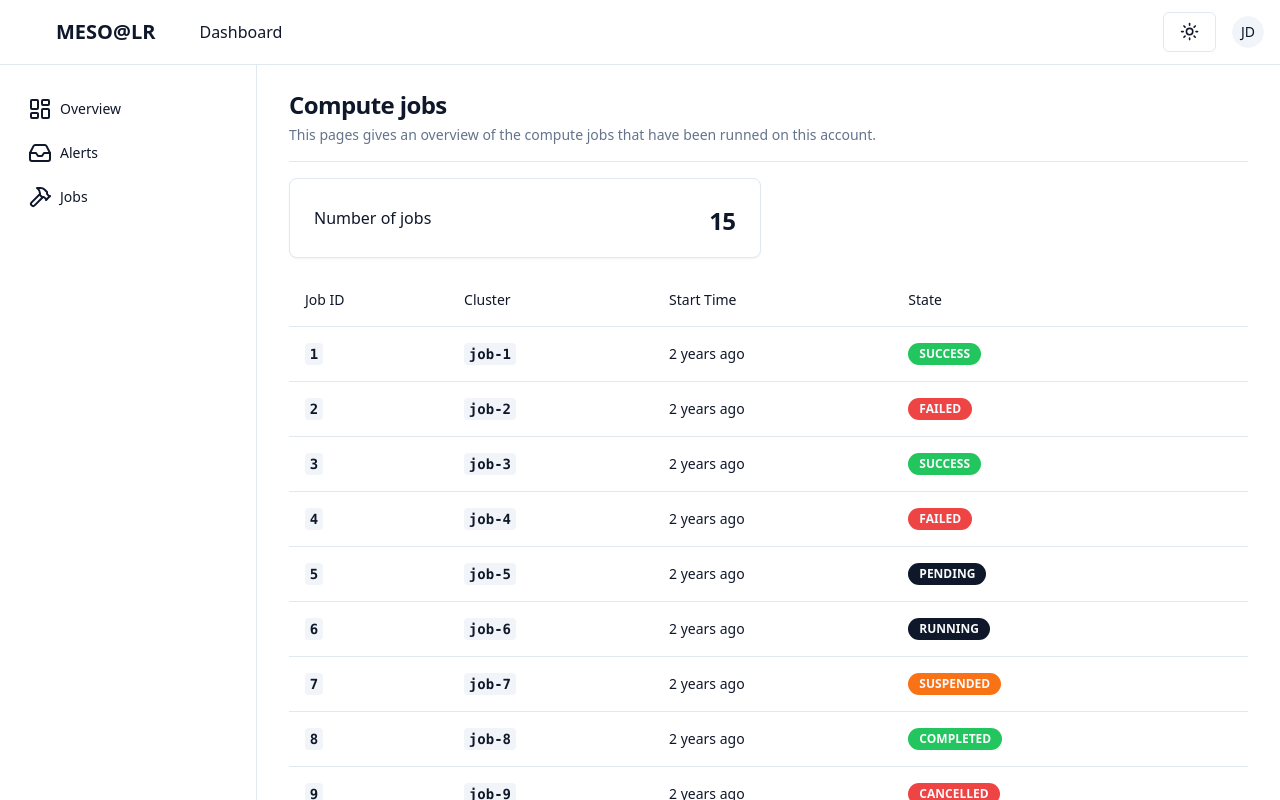
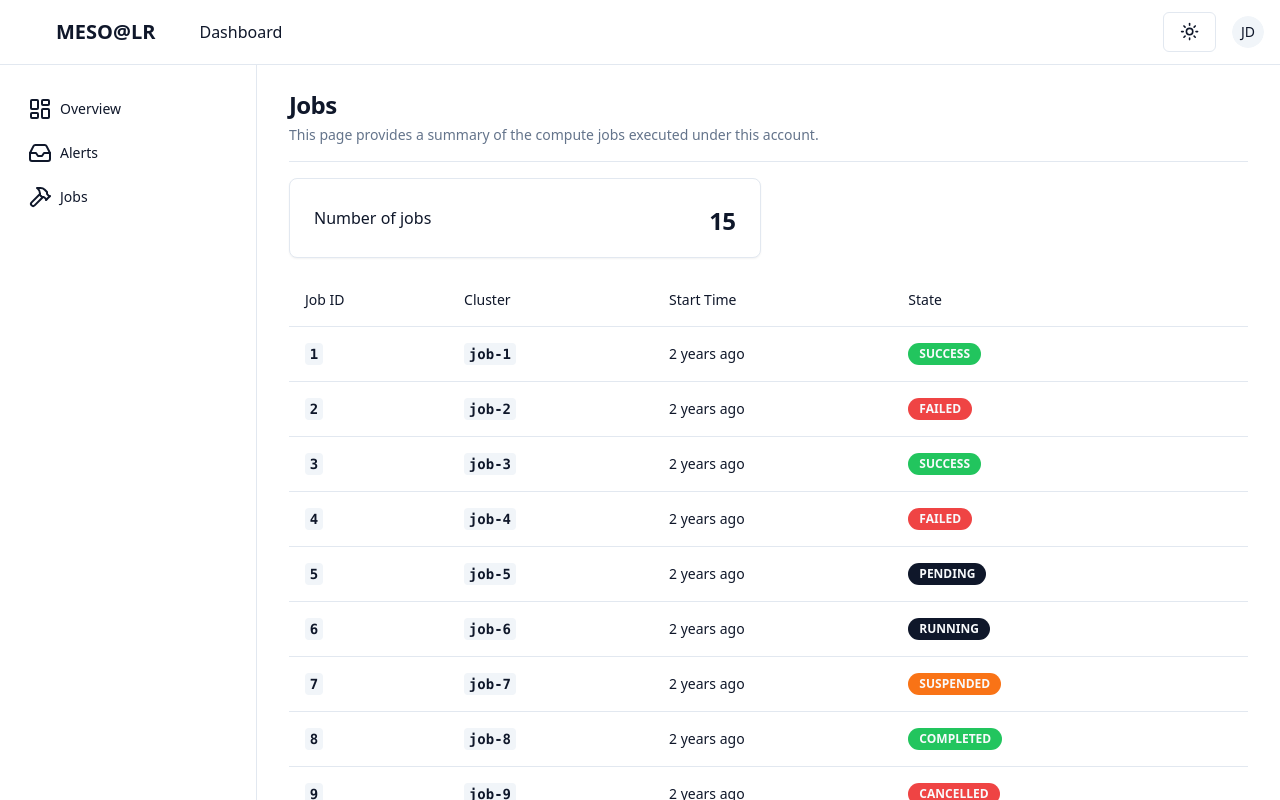
Before and after one commit to do-22-23-isdm/dashboard, a Next.js app: page /en/dashboard/jobs in a window 1280 px wide. Shown: the top 800 px of the page. Built offline with nearby package versions, Linux system fonts and the light colour scheme.

Commit message:
feat: add page metadata

```diff
--- a/locales/en.json
+++ b/locales/en.json
@@ -32,8 +32,8 @@
     }
   },
   "Jobs": {
-    "title": "Compute jobs",
-    "description": "This pages gives an overview of the compute jobs that have been runned on this account.",
+    "title": "Jobs",
+    "description": "This page provides a summary of the compute jobs executed under this account.",
     "numberOfJobs": "Number of jobs"
   }
 }
--- a/locales/fr.json
+++ b/locales/fr.json
@@ -33,7 +33,7 @@
   },
   "Jobs": {
     "title": "Tâches de calcul",
-    "description": "Cette page donne une vue d'ensemble des tâches de calcul éxécutées sur ce compte.",
+    "description": "Cette page offre un aperçu des tâches de calcul exécutées sur ce compte.",
     "numberOfJobs": "Nombre de tâches"
   }
 }
--- a/src/app/[locale]/dashboard/jobs/page.tsx
+++ b/src/app/[locale]/dashboard/jobs/page.tsx
@@ -1,8 +1,18 @@
+import { getTranslations } from 'next-intl/server';
 import { useTranslations } from 'next-intl';
 import { Card, CardHeader, CardTitle } from '@shadcn/card';
 import { Separator } from '@shadcn/separator';
 import { Header } from '@@/ui-custom/header';
 import { JobTable, JobTableProps } from '@@/jobs/jobTable';
+
+export async function generateMetadata() {
+  const t = await getTranslations();
+
+  return {
+    title: `${t('Jobs.title')} - ${t('Metadata.appTitle')}`,
+    description: t('Jobs.description'),
+  };
+}
 
 export default function Job() {
   const t = useTranslations('Jobs');
```
